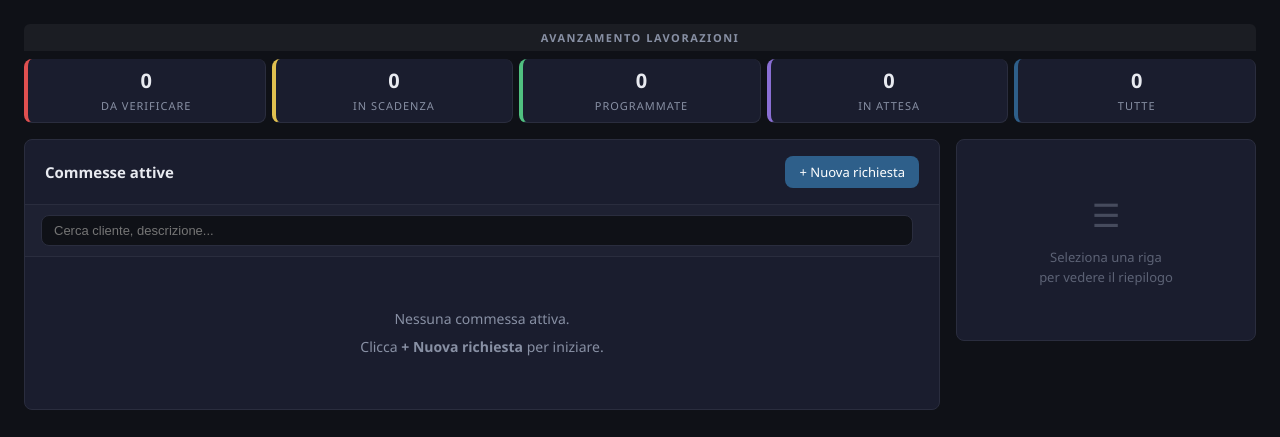
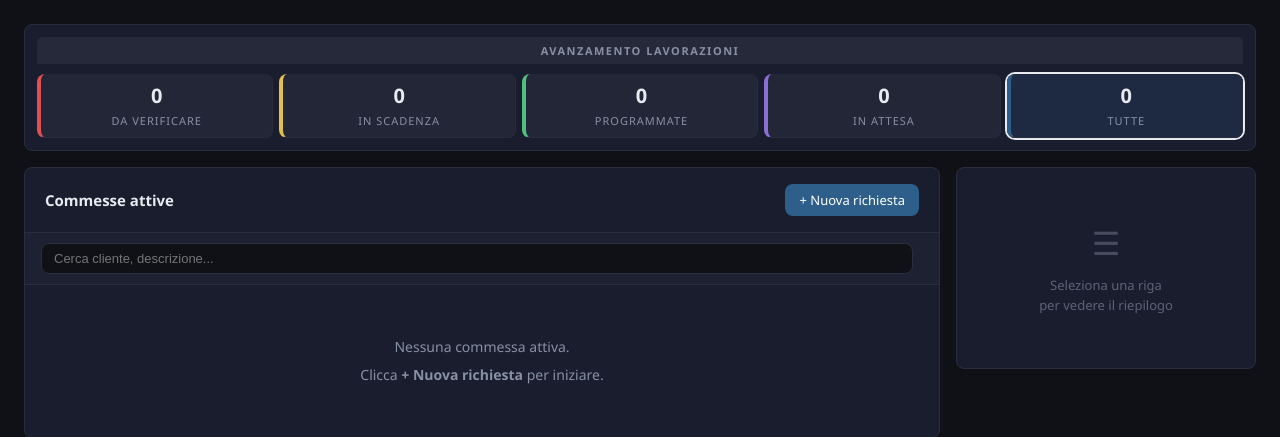
Before and after one commit to tecnicogamedit-afk/WinP-app, a Flask app: page /dashboard in a window 1280 px wide. Shown: the part 52-489 px from the top of the page. Run offline with Flask 3, Linux system fonts and the light colour scheme; the visitor is signed in with stand-in values (Sample User, id 1); data that the repository does not hold is empty.

Commit message:
Dashboard: box avanzamento, priorità colori, stato richiesta, fix contatori

```diff
--- a/app/static/css/stile.css
+++ b/app/static/css/stile.css
@@ -255,10 +255,10 @@
 .contatore.verde  { border-left: 4px solid #50c080; }
 .contatore.totale { border-left: 4px solid var(--accent-blu); }
 
-.contatore.rosso.attivo  { background-color: rgba(224, 80, 80, 0.12); }
-.contatore.giallo.attivo { background-color: rgba(224, 192, 80, 0.12); }
-.contatore.verde.attivo  { background-color: rgba(80, 192, 128, 0.12); }
-.contatore.totale.attivo { background-color: rgba(46, 95, 138, 0.12); }
+.contatore.rosso.attivo  { background-color: rgba(224, 80, 80, 0.20); }
+.contatore.giallo.attivo { background-color: rgba(224, 192, 80, 0.20); }
+.contatore.verde.attivo  { background-color: rgba(80, 192, 128, 0.20); }
+.contatore.totale.attivo { background-color: rgba(46, 95, 138, 0.20); }
 
 .contatore-numero {
     display: block;
@@ -1388,3 +1388,57 @@ a.navbar-admin-btn {
 .badge-asap     { background-color: rgba(224, 60, 60, 0.25); color: #e03c3c; }
 .badge-urgente  { background-color: rgba(224, 140, 40, 0.25); color: #e08c28; }
 .badge-standard { background-color: rgba(60, 180, 100, 0.25); color: #3cb464; }
+
+/* ── Box avanzamento lavorazioni v4 ── */
+/* Contenitore generale — box con bordo */
+.contatori {
+    background-color: var(--colore-superficie);
+    border: 1px solid var(--colore-bordo);
+    border-radius: var(--raggio-bordo);
+    padding: 12px;
+    margin-bottom: 16px;
+    display: block;
+}
+
+/* Titolo in cima al box */
+.contatori-titolo {
+    font-size: 11px;
+    font-weight: 700;
+    color: var(--testo-secondario);
+    text-transform: uppercase;
+    letter-spacing: 1.5px;
+    text-align: center;
+    margin-bottom: 10px;
+    writing-mode: horizontal-tb;
+    transform: none;
+}
+
+/* Riga dei contatori dentro il box */
+.contatori-barra {
+    display: flex;
+    gap: 6px;
+}
+
+/* Singolo contatore */
+.contatore {
+    flex: 1;
+    padding: 8px 12px;
+    border-top: none;
+    border-left: 5px solid transparent;
+    background-color: var(--colore-sfondo);
+    border-radius: var(--raggio-bordo);
+}
+
+/* ── Fix contatori ── */
+.contatore {
+    background-color: rgba(255,255,255,0.04);
+}
+
+.contatore.rosso.attivo  { background-color: rgba(224, 80, 80, 0.20); }
+.contatore.giallo.attivo { background-color: rgba(224, 192, 80, 0.20); }
+.contatore.verde.attivo  { background-color: rgba(80, 192, 128, 0.20); }
+.contatore.attesa.attivo { background-color: rgba(138, 111, 212, 0.20); }
+.contatore.totale.attivo { background-color: rgba(46, 95, 138, 0.20); }
+
+/* ── Fix contatore attesa attivo ── */
+.contatore.attesa.attivo { background-color: rgba(138, 111, 212, 0.20); }
--- a/app/templates/dashboard.html
+++ b/app/templates/dashboard.html
@@ -23,7 +23,7 @@
             <span class="contatore-numero">{{ contatori.attesa }}</span>
             <span class="contatore-etichetta">In attesa</span>
         </div>
-        <div class="contatore totale" onclick="filtraStato('TUTTI', this)">
+        <div class="contatore totale attivo" onclick="filtraStato('TUTTI', this)">
             <span class="contatore-numero">{{ contatori.totale }}</span>
             <span class="contatore-etichetta">Tutte</span>
         </div>
@@ -249,9 +249,9 @@ var ordinaDirezione = 1;
 function filtraStato(stato, el) {
     filtroStatoAttivo = stato;
     document.querySelectorAll('.contatore').forEach(function(c) {
-        c.classList.remove('attivo');
+    c.classList.remove('attivo');
     });
-    if (stato !== 'TUTTI') el.classList.add('attivo');
+    el.classList.add('attivo');
     applicaFiltri();
 }
 
```
